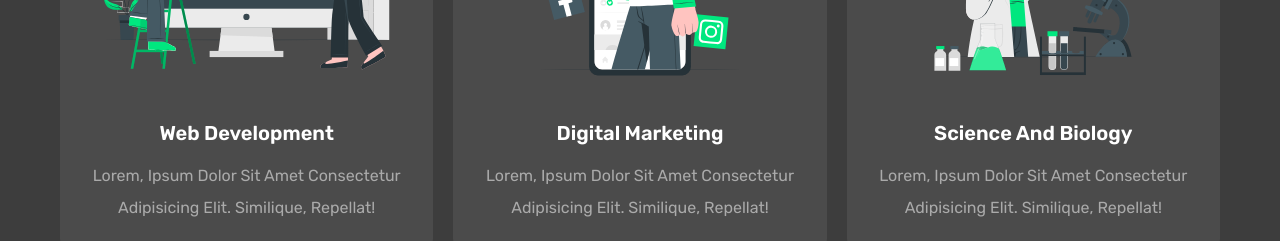
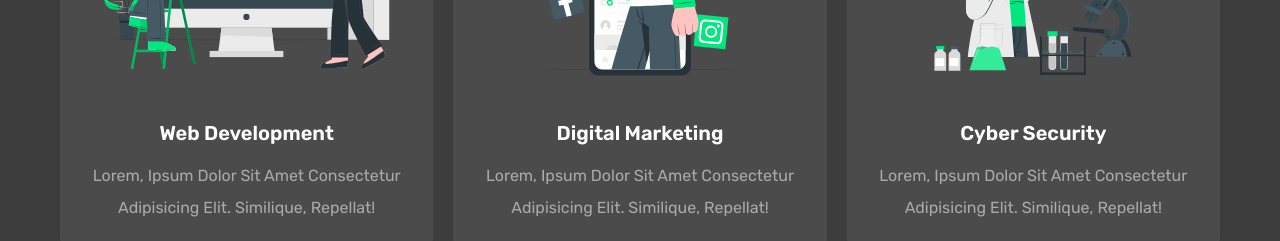
Before and after one commit to Jtcontrolla/E-learning-landing-page-webapp, a plain HTML site: page index.html in a window 1280 px wide. Shown: the part 1680-1921 px from the top of the page. Drawn offline with nearby package versions, Linux system fonts and the light colour scheme.

Commit message:
changed heading 3

```diff
--- a/index.html
+++ b/index.html
@@ -159,7 +159,7 @@
 
          <div class="swiper-slide slide">
             <img src="images/course-3.svg" alt="">
-            <h3>science and biology</h3>
+            <h3>cyber security</h3>
             <p>Lorem, ipsum dolor sit amet consectetur adipisicing elit. Similique, repellat!</p>
          </div>
 
```
